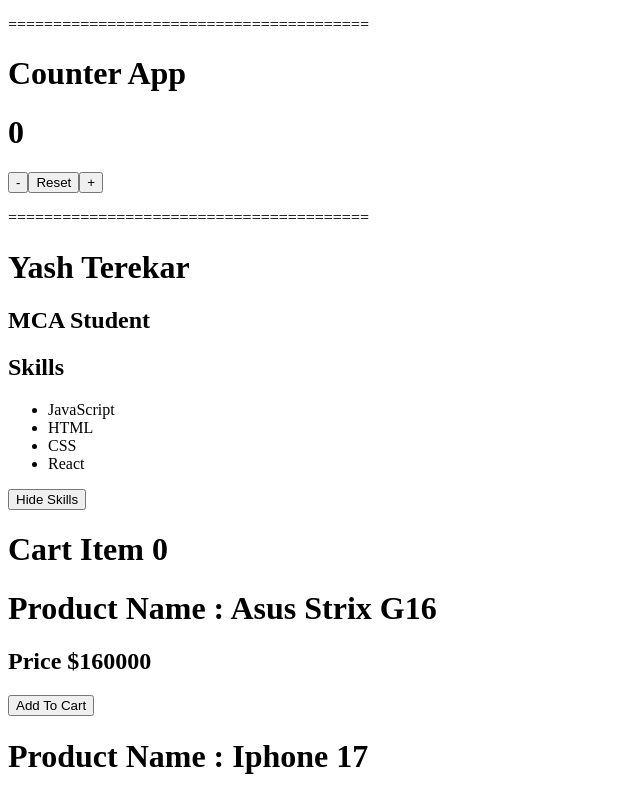
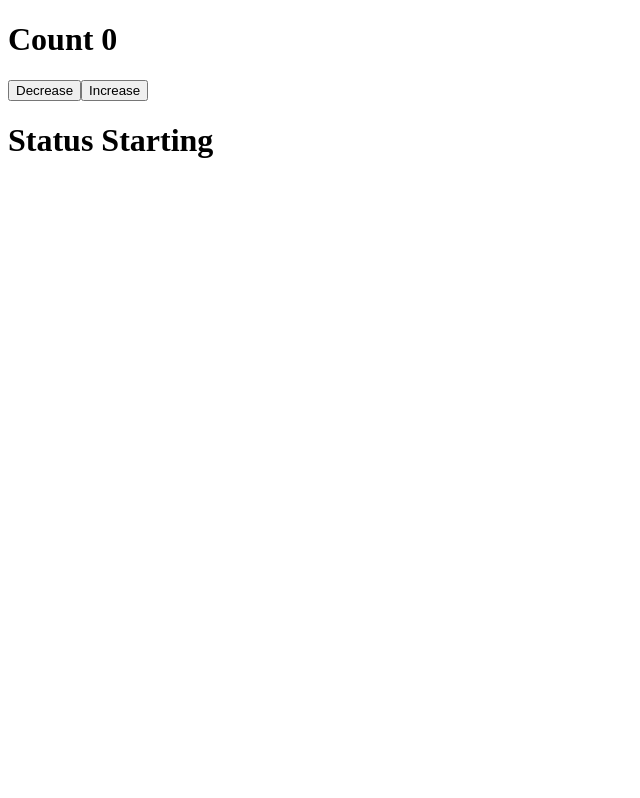
Before and after one commit to Yash-Terekar/Master-React-Js, a React (Vite) app: page / in a window 1280 px wide. Shown: the top 798 px of the page, without its empty margins (0-640 px from the left). Built offline with nearby package versions, Linux system fonts and the light colour scheme.

Commit message:
State Pattern

```diff
--- a/src/App.jsx
+++ b/src/App.jsx
@@ -19,9 +19,9 @@
       <UserProfile />
       <Skills />
       <Counter /> */}
-      <CounterApp />
-      <ProfileToggle />
-      <Shop />
+      {/* <CounterApp />/. */}
+      {/* <Shop /> */}
+      <CounterMessage />
     </div>
   );
 };
```
